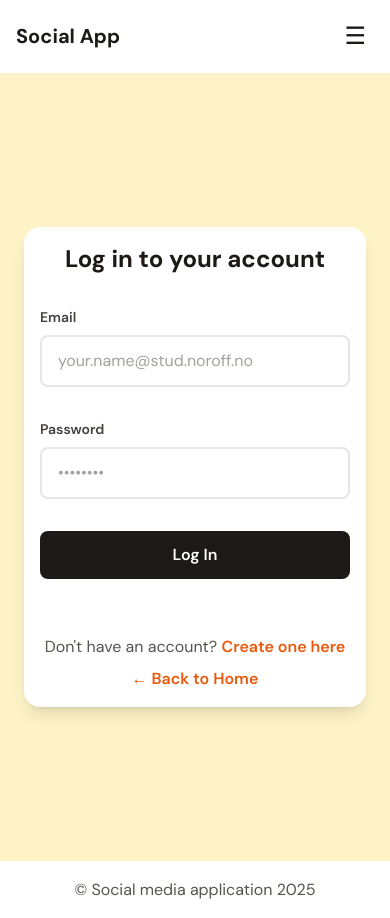
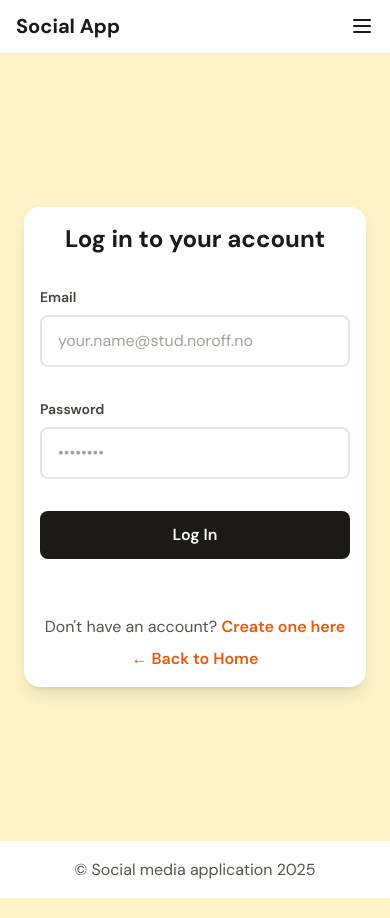
Before and after one commit to M-Kovaleva/marina-kovaleva-js2, a website built with Vite: page index.html in a window 390 px wide. Built offline with nearby package versions, Linux system fonts and the light colour scheme.

Commit message:
Fix Mobile menu - changed humburger icon, moved links, fixed position

```diff
--- a/index.html
+++ b/index.html
@@ -30,11 +30,15 @@
       </ul>
 
       <!-- Mobile Hamburger -->
-      <button id="mobile-menu-btn" class="md:hidden p-2 text-2xl text-stone-900 dark:text-white hover:bg-stone-200 dark:hover:bg-stone-700 rounded-lg transition-colors" aria-label="Toggle menu">☰</button>
+      <button id="mobile-menu-btn" class="md:hidden flex items-center justify-center text-stone-900 dark:text-white hover:bg-stone-200 dark:hover:bg-stone-700 rounded-lg transition-colors" aria-label="Toggle menu">
+        <svg class="w-6 h-6" fill="none" stroke="currentColor" stroke-width="2" viewBox="0 0 24 24">
+          <path stroke-linecap="round" d="M4 6h16M4 12h16M4 18h16"/>
+        </svg>
+      </button>
     </div>
 
     <!-- Mobile Menu Overlay -->
-    <div id="mobile-menu" class="fixed inset-x-0 top-[56px] bottom-0 bg-white dark:bg-stone-800 z-40 hidden flex-col items-center justify-start pt-16 gap-6 transition-colors duration-200">
+    <div id="mobile-menu" class="fixed inset-x-0 top-[52px] bottom-0 bg-white dark:bg-stone-800 z-40 hidden flex-col items-center justify-start pt-16 gap-6 transition-colors duration-200">
       <a href="/create" data-link class="px-4 py-2 border-2 border-brand-600 text-brand-600 dark:text-brand-400 dark:border-brand-400 rounded-lg font-semibold hover:bg-brand-600 hover:text-white dark:hover:bg-brand-500 dark:hover:text-white transition-all duration-200">New Post</a>
       <a href="/" data-link class="mobile-link text-stone-700 dark:text-stone-300 hover:text-brand-600 dark:hover:text-brand-400 transition-colors">Home</a>
       <a href="/profile" data-link class="mobile-link text-stone-700 dark:text-stone-300 hover:text-brand-600 dark:hover:text-brand-400 transition-colors">Profile</a>
```
Also changed, not shown: src/css/tailwind.css.
